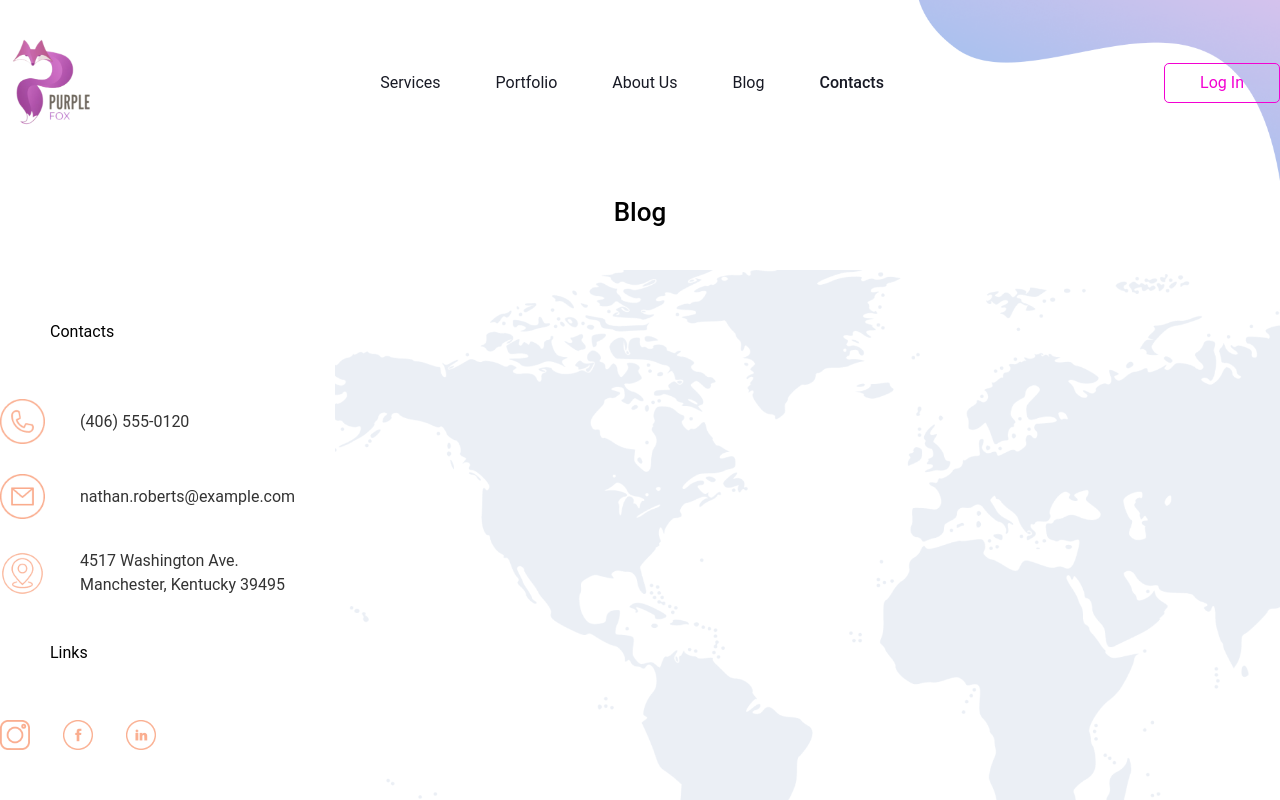
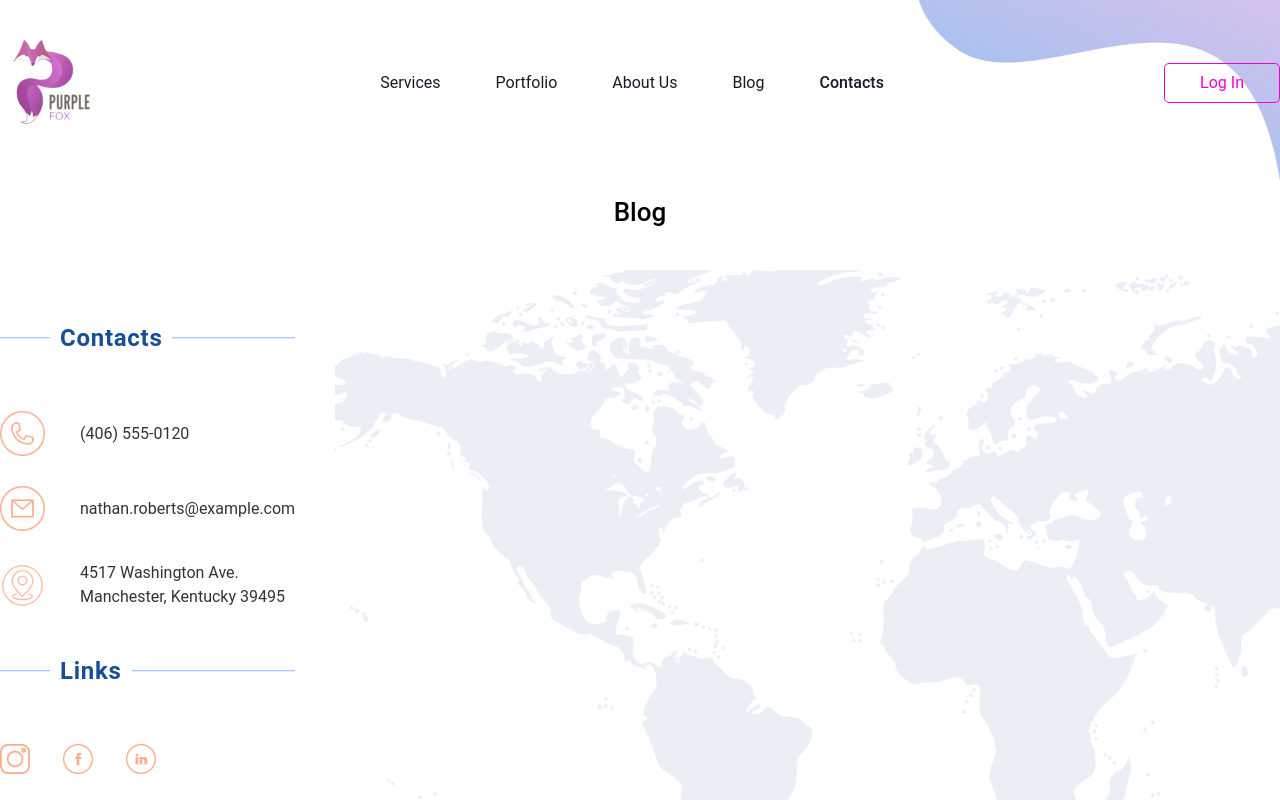
Before and after one commit to MeytikhanyanHovsep/SFS-Company, a Next.js app: page /contacts in a window 1280 px wide. Shown: the top 800 px of the page. Built offline with nearby package versions, Linux system fonts and the light colour scheme.

Commit message:
added styles in contacts

```diff
--- a/app/contacts/page.jsx
+++ b/app/contacts/page.jsx
@@ -8,7 +8,10 @@ function Contacts() {
             <h5 className='text-[26px] font-[500] text-center leading-[35px] mb-[40px]'>Blog</h5>
             <div className='container flex gap-[40px] justify-between'>
                 <div className='flex flex-col pt-[50px]'>
-                    <h4 className='mb-[55px] pl-[50px] relative'>Contacts</h4>
+                    <h4 className='mb-[55px] pl-[50px] relative'>
+                        <span className='absolute translate-y-[-50%] top-[50%] w-full left-0 h-[2px] bg-gradient-to-b from-[#8fb5fc] z-[-1] to-[#b7d0ff00]'></span>
+                        <span className='px-[10px] bg-white text-[#164f96] text-[24px] font-[600] tracking-[0.72px]'>Contacts</span>
+                    </h4>
                     <ul className='max-w-[465px] flex flex-col gap-[30px]'>
                         <li className='text-[#333] text-[16px] flex items-center gap-[35px]'>
                             <Image src="/contactsImages/phone-call.png" className='max-w-[45px] object-contain' alt='phone-call' width={ 50 } height={ 50 } />
@@ -23,7 +26,10 @@ function Contacts() {
                             4517 Washington Ave. Manchester, Kentucky 39495
                         </li>
                     </ul>
-                    <h4 className='mb-[55px] mt-[44px] pl-[50px] relative'>Links</h4>
+                    <h4 className='mb-[55px] mt-[44px] pl-[50px] relative'>
+                        <span className='absolute translate-y-[-50%] top-[50%] w-full left-0 h-[2px] bg-gradient-to-b from-[#8fb5fc] z-[-1] to-[#b7d0ff00]'></span>
+                        <span className='px-[10px] bg-white text-[#164f96] text-[24px] font-[600] tracking-[0.72px]'>Links</span>
+                    </h4>
                     <ul className='max-w-[465px] flex gap-[18px]'>
                         <li className='inline-flex'>
                             <Link href="">
@@ -42,7 +48,7 @@ function Contacts() {
                         </li>
                     </ul>
                 </div>
-                <Image src="/contactsImages/map.png" className='w-full' width={500} height={500} alt='map' />
+                <Image src="/contactsImages/map.png" className='w-full object-contain' width={ 500 } height={ 500 } alt='map' />
             </div>
         </div>
     )
```
